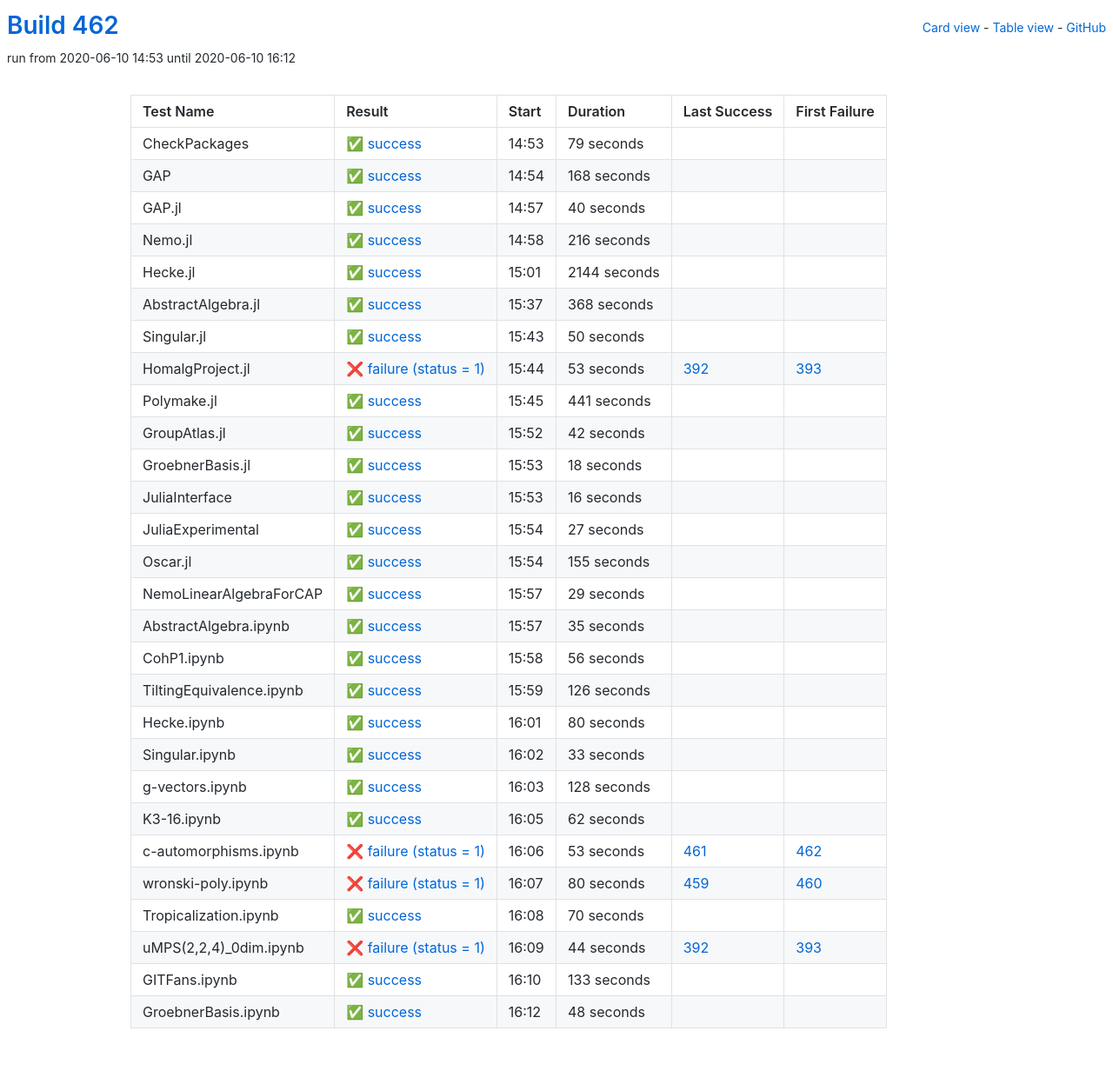
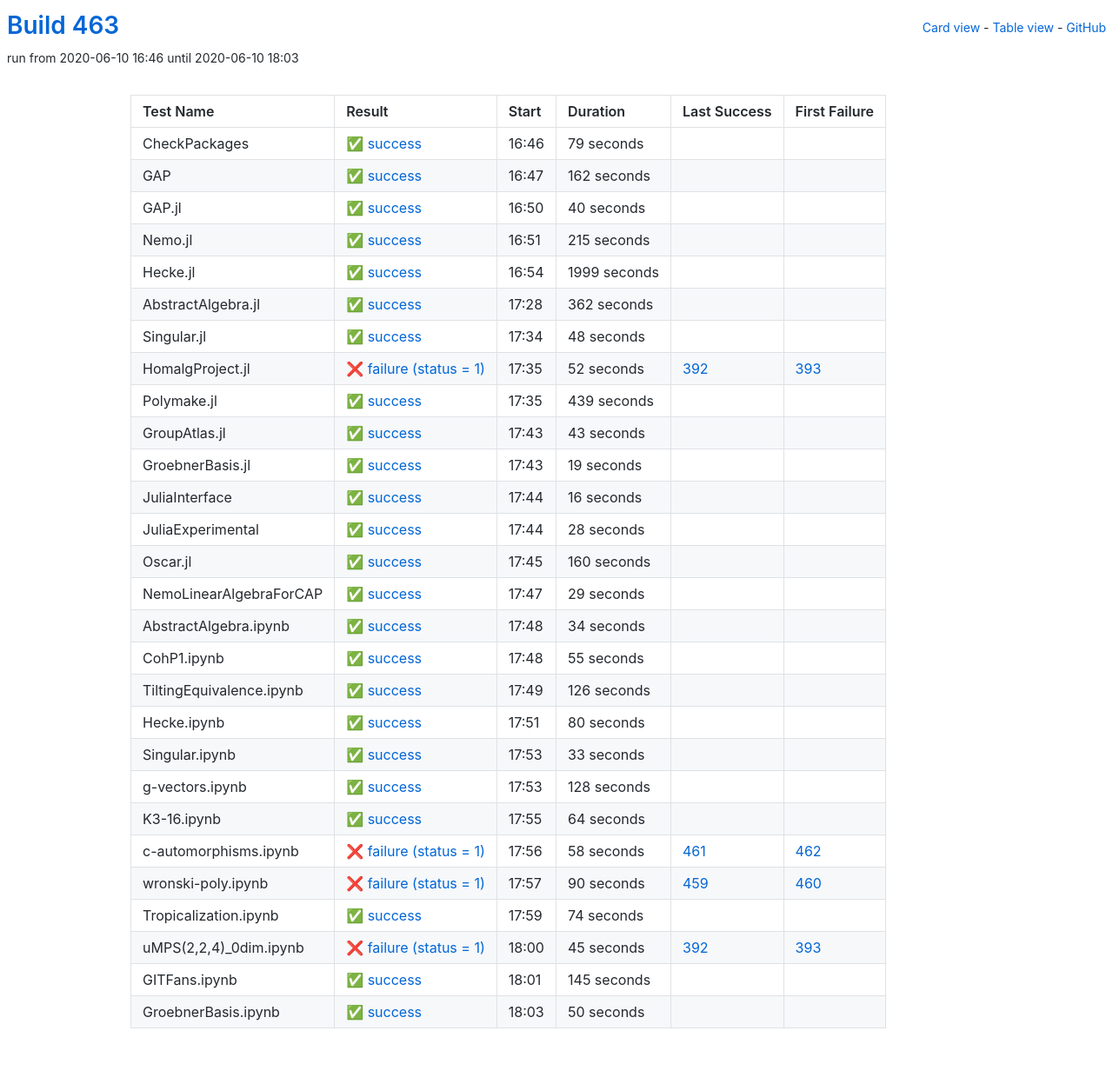
Before and after one commit to oscar-system/oscar-ci-status-1.4, a Jekyll site: the page built from table.html, in a window 1280 px wide. Shown: the whole page at 87% size. Built offline with Jekyll 4.4.1, drawn with Linux system fonts in a browser that asks for light colours.

Commit message:
Build #463

```diff
--- a/_data/ci.yml
+++ b/_data/ci.yml
@@ -1,6 +1,6 @@
 ---
-build: 462
-build_url: https://oscarci.mathematik.uni-kl.de/job/oscar-julia-1.4/462/
+build: 463
+build_url: https://oscarci.mathematik.uni-kl.de/job/oscar-julia-1.4/463/
 job: oscar-julia-1.4
 organization: oscar-system
 repo: oscar-ci-status-1.4
@@ -8,8 +8,8 @@ repourl: https://github.com/oscar-system/oscar-ci-status-1.4
 tests:
 - name: CheckPackages
   id: checkpackages
-  log: https://oscarci.mathematik.uni-kl.de/job/oscar-julia-1.4/462/artifact/logs/build-462/CheckPackages.log
-  start: 2020-06-10 14:53
+  log: https://oscarci.mathematik.uni-kl.de/job/oscar-julia-1.4/463/artifact/logs/build-463/CheckPackages.log
+  start: 2020-06-10 16:46
   success: true
   exitcode: 0
   status: success
@@ -20,20 +20,20 @@ tests:
   first_failure_url:
 - name: GAP
   id: gap
-  log: https://oscarci.mathematik.uni-kl.de/job/oscar-julia-1.4/462/artifact/logs/build-462/GAP.log
-  start: 2020-06-10 14:54
+  log: https://oscarci.mathematik.uni-kl.de/job/oscar-julia-1.4/463/artifact/logs/build-463/GAP.log
+  start: 2020-06-10 16:47
   success: true
   exitcode: 0
   status: success
-  duration: 168
+  duration: 162
   last_success: false
   last_success_url:
   first_failure: false
   first_failure_url:
 - name: GAP.jl
   id: gap-jl
-  log: https://oscarci.mathematik.uni-kl.de/job/oscar-julia-1.4/462/artifact/logs/build-462/GAP.jl.log
-  start: 2020-06-10 14:57
+  log: https://oscarci.mathematik.uni-kl.de/job/oscar-julia-1.4/463/artifact/logs/build-463/GAP.jl.log
+  start: 2020-06-10 16:50
   success: true
   exitcode: 0
   status: success
@@ -44,104 +44,104 @@ tests:
   first_failure_url:
 - name: Nemo.jl
   id: nemo-jl
-  log: https://oscarci.mathematik.uni-kl.de/job/oscar-julia-1.4/462/artifact/logs/build-462/Nemo.jl.log
-  start: 2020-06-10 14:58
+  log: https://oscarci.mathematik.uni-kl.de/job/oscar-julia-1.4/463/artifact/logs/build-463/Nemo.jl.log
+  start: 2020-06-10 16:51
   success: true
   exitcode: 0
   status: success
-  duration: 216
+  duration: 215
   last_success: false
   last_success_url:
   first_failure: false
   first_failure_url:
 - name: Hecke.jl
   id: hecke-jl
-  log: https://oscarci.mathematik.uni-kl.de/job/oscar-julia-1.4/462/artifact/logs/build-462/Hecke.jl.log
-  start: 2020-06-10 15:01
+  log: https://oscarci.mathematik.uni-kl.de/job/oscar-julia-1.4/463/artifact/logs/build-463/Hecke.jl.log
+  start: 2020-06-10 16:54
   success: true
   exitcode: 0
   status: success
-  duration: 2144
+  duration: 1999
   last_success: false
   last_success_url:
   first_failure: false
   first_failure_url:
 - name: AbstractAlgebra.jl
   id: abstractalgebra-jl
-  log: https://oscarci.mathematik.uni-kl.de/job/oscar-julia-1.4/462/artifact/logs/build-462/AbstractAlgebra.jl.log
-  start: 2020-06-10 15:37
+  log: https://oscarci.mathematik.uni-kl.de/job/oscar-julia-1.4/463/artifact/logs/build-463/AbstractAlgebra.jl.log
+  start: 2020-06-10 17:28
   success: true
   exitcode: 0
   status: success
-  duration: 368
+  duration: 362
   last_success: false
   last_success_url:
   first_failure: false
   first_failure_url:
 - name: Singular.jl
   id: singular-jl
-  log: https://oscarci.mathematik.uni-kl.de/job/oscar-julia-1.4/462/artifact/logs/build-462/Singular.jl.log
-  start: 2020-06-10 15:43
+  log: https://oscarci.mathematik.uni-kl.de/job/oscar-julia-1.4/463/artifact/logs/build-463/Singular.jl.log
+  start: 2020-06-10 17:34
   success: true
   exitcode: 0
   status: success
-  duration: 50
+  duration: 48
   last_success: false
   last_success_url:
   first_failure: false
   first_failure_url:
 - name: HomalgProject.jl
   id: homalgproject-jl
-  log: https://oscarci.mathematik.uni-kl.de/job/oscar-julia-1.4/462/artifact/logs/build-462/HomalgProject.jl.log
-  start: 2020-06-10 15:44
+  log: https://oscarci.mathematik.uni-kl.de/job/oscar-julia-1.4/463/artifact/logs/build-463/HomalgProject.jl.log
+  start: 2020-06-10 17:35
   success: false
   exitcode: 1
   status: failure
-  duration: 53
+  duration: 52
   last_success: 392
   last_success_url: https://oscarci.mathematik.uni-kl.de/job/oscar-julia-1.4/392/
   first_failure: 393
   first_failure_url: https://oscarci.mathematik.uni-kl.de/job/oscar-julia-1.4/393/
 - name: Polymake.jl
   id: polymake-jl
-  log: https://oscarci.mathematik.uni-kl.de/job/oscar-julia-1.4/462/artifact/logs/build-462/Polymake.jl.log
-  start: 2020-06-10 15:45
+  log: https://oscarci.mathematik.uni-kl.de/job/oscar-julia-1.4/463/artifact/logs/build-463/Polymake.jl.log
+  start: 2020-06-10 17:35
   success: true
   exitcode: 0
   status: success
-  duration: 441
+  duration: 439
   last_success: false
   last_success_url:
   first_failure: false
   first_failure_url:
 - name: GroupAtlas.jl
   id: groupatlas-jl
-  log: https://oscarci.mathematik.uni-kl.de/job/oscar-julia-1.4/462/artifact/logs/build-462/GroupAtlas.jl.log
-  start: 2020-06-10 15:52
+  log: https://oscarci.mathematik.uni-kl.de/job/oscar-julia-1.4/463/artifact/logs/build-463/GroupAtlas.jl.log
+  start: 2020-06-10 17:43
   success: true
   exitcode: 0
   status: success
-  duration: 42
+  duration: 43
   last_success: false
   last_success_url:
   first_failure: false
   first_failure_url:
 - name: GroebnerBasis.jl
   id: groebnerbasis-jl
-  log: https://oscarci.mathematik.uni-kl.de/job/oscar-julia-1.4/462/artifact/logs/build-462/GroebnerBasis.jl.log
-  start: 2020-06-10 15:53
+  log: https://oscarci.mathematik.uni-kl.de/job/oscar-julia-1.4/463/artifact/logs/build-463/GroebnerBasis.jl.log
+  start: 2020-06-10 17:43
   success: true
   exitcode: 0
   status: success
-  duration: 18
+  duration: 19
   last_success: false
   last_success_url:
   first_failure: false
   first_failure_url:
 - name: JuliaInterface
   id: juliainterface
-  log: https://oscarci.mathematik.uni-kl.de/job/oscar-julia-1.4/462/artifact/logs/build-462/JuliaInterface.log
-  start: 2020-06-10 15:53
+  log: https://oscarci.mathematik.uni-kl.de/job/oscar-julia-1.4/463/artifact/logs/build-463/JuliaInterface.log
+  start: 2020-06-10 17:44
   success: true
   exitcode: 0
   status: success
@@ -152,32 +152,32 @@ tests:
   first_failure_url:
 - name: JuliaExperimental
   id: juliaexperimental
-  log: https://oscarci.mathematik.uni-kl.de/job/oscar-julia-1.4/462/artifact/logs/build-462/JuliaExperimental.log
-  start: 2020-06-10 15:54
+  log: https://oscarci.mathematik.uni-kl.de/job/oscar-julia-1.4/463/artifact/logs/build-463/JuliaExperimental.log
+  start: 2020-06-10 17:44
   success: true
   exitcode: 0
   status: success
-  duration: 27
+  duration: 28
   last_success: false
   last_success_url:
   first_failure: false
   first_failure_url:
 - name: Oscar.jl
   id: oscar-jl
-  log: https://oscarci.mathematik.uni-kl.de/job/oscar-julia-1.4/462/artifact/logs/build-462/Oscar.jl.log
-  start: 2020-06-10 15:54
+  log: https://oscarci.mathematik.uni-kl.de/job/oscar-julia-1.4/463/artifact/logs/build-463/Oscar.jl.log
+  start: 2020-06-10 17:45
   success: true
   exitcode: 0
   status: success
-  duration: 155
+  duration: 160
   last_success: false
   last_success_url:
   first_failure: false
   first_failure_url:
 - name: NemoLinearAlgebraForCAP
   id: nemolinearalgebraforcap
-  log: https://oscarci.mathematik.uni-kl.de/job/oscar-julia-1.4/462/artifact/logs/build-462/NemoLinearAlgebraForCAP.log
-  start: 2020-06-10 15:57
+  log: https://oscarci.mathematik.uni-kl.de/job/oscar-julia-1.4/463/artifact/logs/build-463/NemoLinearAlgebraForCAP.log
+  start: 2020-06-10 17:47
   success: true
   exitcode: 0
   status: success
@@ -188,32 +188,32 @@ tests:
   first_failure_url:
 - name: AbstractAlgebra.ipynb
   id: abstractalgebra-ipynb
-  log: https://oscarci.mathematik.uni-kl.de/job/oscar-julia-1.4/462/artifact/logs/build-462/AbstractAlgebra.ipynb.log
-  start: 2020-06-10 15:57
+  log: https://oscarci.mathematik.uni-kl.de/job/oscar-julia-1.4/463/artifact/logs/build-463/AbstractAlgebra.ipynb.log
+  start: 2020-06-10 17:48
   success: true
   exitcode: 0
   status: success
-  duration: 35
+  duration: 34
   last_success: false
   last_success_url:
   first_failure: false
   first_failure_url:
 - name: CohP1.ipynb
   id: cohp1-ipynb
-  log: https://oscarci.mathematik.uni-kl.de/job/oscar-julia-1.4/462/artifact/logs/build-462/CohP1.ipynb.log
-  start: 2020-06-10 15:58
+  log: https://oscarci.mathematik.uni-kl.de/job/oscar-julia-1.4/463/artifact/logs/build-463/CohP1.ipynb.log
+  start: 2020-06-10 17:48
   success: true
   exitcode: 0
   status: success
-  duration: 56
+  duration: 55
   last_success: false
   last_success_url:
   first_failure: false
   first_failure_url:
 - name: TiltingEquivalence.ipynb
   id: tiltingequivalence-ipynb
-  log: https://oscarci.mathematik.uni-kl.de/job/oscar-julia-1.4/462/artifact/logs/build-462/TiltingEquivalence.ipynb.log
-  start: 2020-06-10 15:59
+  log: https://oscarci.mathematik.uni-kl.de/job/oscar-julia-1.4/463/artifact/logs/build-463/TiltingEquivalence.ipynb.log
+  start: 2020-06-10 17:49
   success: true
   exitcode: 0
   status: success
@@ -224,8 +224,8 @@ tests:
   first_failure_url:
 - name: Hecke.ipynb
   id: hecke-ipynb
-  log: https://oscarci.mathematik.uni-kl.de/job/oscar-julia-1.4/462/artifact/logs/build-462/Hecke.ipynb.log
-  start: 2020-06-10 16:01
+  log: https://oscarci.mathematik.uni-kl.de/job/oscar-julia-1.4/463/artifact/logs/build-463/Hecke.ipynb.log
+  start: 2020-06-10 17:51
   success: true
   exitcode: 0
   status: success
@@ -236,8 +236,8 @@ tests:
   first_failure_url:
 - name: Singular.ipynb
   id: singular-ipynb
-  log: https://oscarci.mathematik.uni-kl.de/job/oscar-julia-1.4/462/artifact/logs/build-462/Singular.ipynb.log
-  start: 2020-06-10 16:02
+  log: https://oscarci.mathematik.uni-kl.de/job/oscar-julia-1.4/463/artifact/logs/build-463/Singular.ipynb.log
+  start: 2020-06-10 17:53
   success: true
   exitcode: 0
   status: success
@@ -248,8 +248,8 @@ tests:
   first_failure_url:
 - name: g-vectors.ipynb
   id: g-vectors-ipynb
-  log: https://oscarci.mathematik.uni-kl.de/job/oscar-julia-1.4/462/artifact/logs/build-462/g-vectors.ipynb.log
-  start: 2020-06-10 16:03
+  log: https://oscarci.mathematik.uni-kl.de/job/oscar-julia-1.4/463/artifact/logs/build-463/g-vectors.ipynb.log
+  start: 2020-06-10 17:53
   success: true
   exitcode: 0
   status: success
@@ -260,84 +260,84 @@ tests:
   first_failure_url:
 - name: K3-16.ipynb
   id: k3-16-ipynb
-  log: https://oscarci.mathematik.uni-kl.de/job/oscar-julia-1.4/462/artifact/logs/build-462/K3-16.ipynb.log
-  start: 2020-06-10 16:05
+  log: https://oscarci.mathematik.uni-kl.de/job/oscar-julia-1.4/463/artifact/logs/build-463/K3-16.ipynb.log
+  start: 2020-06-10 17:55
   success: true
   exitcode: 0
   status: success
-  duration: 62
+  duration: 64
   last_success: false
   last_success_url:
   first_failure: false
   first_failure_url:
 - name: c-automorphisms.ipynb
   id: c-automorphisms-ipynb
-  log: https://oscarci.mathematik.uni-kl.de/job/oscar-julia-1.4/462/artifact/logs/build-462/c-automorphisms.ipynb.log
-  start: 2020-06-10 16:06
+  log: https://oscarci.mathematik.uni-kl.de/job/oscar-julia-1.4/463/artifact/logs/build-463/c-automorphisms.ipynb.log
+  start: 2020-06-10 17:56
   success: false
   exitcode: 1
   status: failure
-  duration: 53
+  duration: 58
   last_success: 461
   last_success_url: https://oscarci.mathematik.uni-kl.de/job/oscar-julia-1.4/461/
   first_failure: 462
   first_failure_url: https://oscarci.mathematik.uni-kl.de/job/oscar-julia-1.4/462/
 - name: wronski-poly.ipynb
   id: wronski-poly-ipynb
-  log: https://oscarci.mathematik.uni-kl.de/job/oscar-julia-1.4/462/artifact/logs/build-462/wronski-poly.ipynb.log
-  start: 2020-06-10 16:07
+  log: https://oscarci.mathematik.uni-kl.de/job/oscar-julia-1.4/463/artifact/logs/build-463/wronski-poly.ipynb.log
+  start: 2020-06-10 17:57
   success: false
   exitcode: 1
   status: failure
-  duration: 80
+  duration: 90
   last_success: 459
   last_success_url: https://oscarci.mathematik.uni-kl.de/job/oscar-julia-1.4/459/
   first_failure: 460
   first_failure_url: https://oscarci.mathematik.uni-kl.de/job/oscar-julia-1.4/460/
 - name: Tropicalization.ipynb
   id: tropicalization-ipynb
-  log: https://oscarci.mathematik.uni-kl.de/job/oscar-julia-1.4/462/artifact/logs/build-462/Tropicalization.ipynb.log
-  start: 2020-06-10 16:08
+  log: https://oscarci.mathematik.uni-kl.de/job/oscar-julia-1.4/463/artifact/logs/build-463/Tropicalization.ipynb.log
+  start: 2020-06-10 17:59
   success: true
   exitcode: 0
   status: success
-  duration: 70
+  duration: 74
   last_success: false
   last_success_url:
   first_failure: false
   first_failure_url:
 - name: uMPS(2,2,4)_0dim.ipynb
   id: umps-2-2-4-0dim-ipynb
-  log: https://oscarci.mathematik.uni-kl.de/job/oscar-julia-1.4/462/artifact/logs/build-462/uMPS-2-2-4-_0dim.ipynb.log
-  start: 2020-06-10 16:09
+  log: https://oscarci.mathematik.uni-kl.de/job/oscar-julia-1.4/463/artifact/logs/build-463/uMPS-2-2-4-_0dim.ipynb.log
+  start: 2020-06-10 18:00
   success: false
   exitcode: 1
   status: failure
-  duration: 44
+  duration: 45
   last_success: 392
   last_success_url: https://oscarci.mathematik.uni-kl.de/job/oscar-julia-1.4/392/
   first_failure: 393
   first_failure_url: https://oscarci.mathematik.uni-kl.de/job/oscar-julia-1.4/393/
 - name: GITFans.ipynb
   id: gitfans-ipynb
-  log: https://oscarci.mathematik.uni-kl.de/job/oscar-julia-1.4/462/artifact/logs/build-462/GITFans.ipynb.log
-  start: 2020-06-10 16:10
+  log: https://oscarci.mathematik.uni-kl.de/job/oscar-julia-1.4/463/artifact/logs/build-463/GITFans.ipynb.log
+  start: 2020-06-10 18:01
   success: true
   exitcode: 0
   status: success
-  duration: 133
+  duration: 145
   last_success: false
   last_success_url:
   first_failure: false
   first_failure_url:
 - name: GroebnerBasis.ipynb
   id: groebnerbasis-ipynb
-  log: https://oscarci.mathematik.uni-kl.de/job/oscar-julia-1.4/462/artifact/logs/build-462/GroebnerBasis.ipynb.log
-  start: 2020-06-10 16:12
+  log: https://oscarci.mathematik.uni-kl.de/job/oscar-julia-1.4/463/artifact/logs/build-463/GroebnerBasis.ipynb.log
+  start: 2020-06-10 18:03
   success: true
   exitcode: 0
   status: success
-  duration: 48
+  duration: 50
   last_success: false
   last_success_url:
   first_failure: false
```
Also changed, not shown: README.md.
